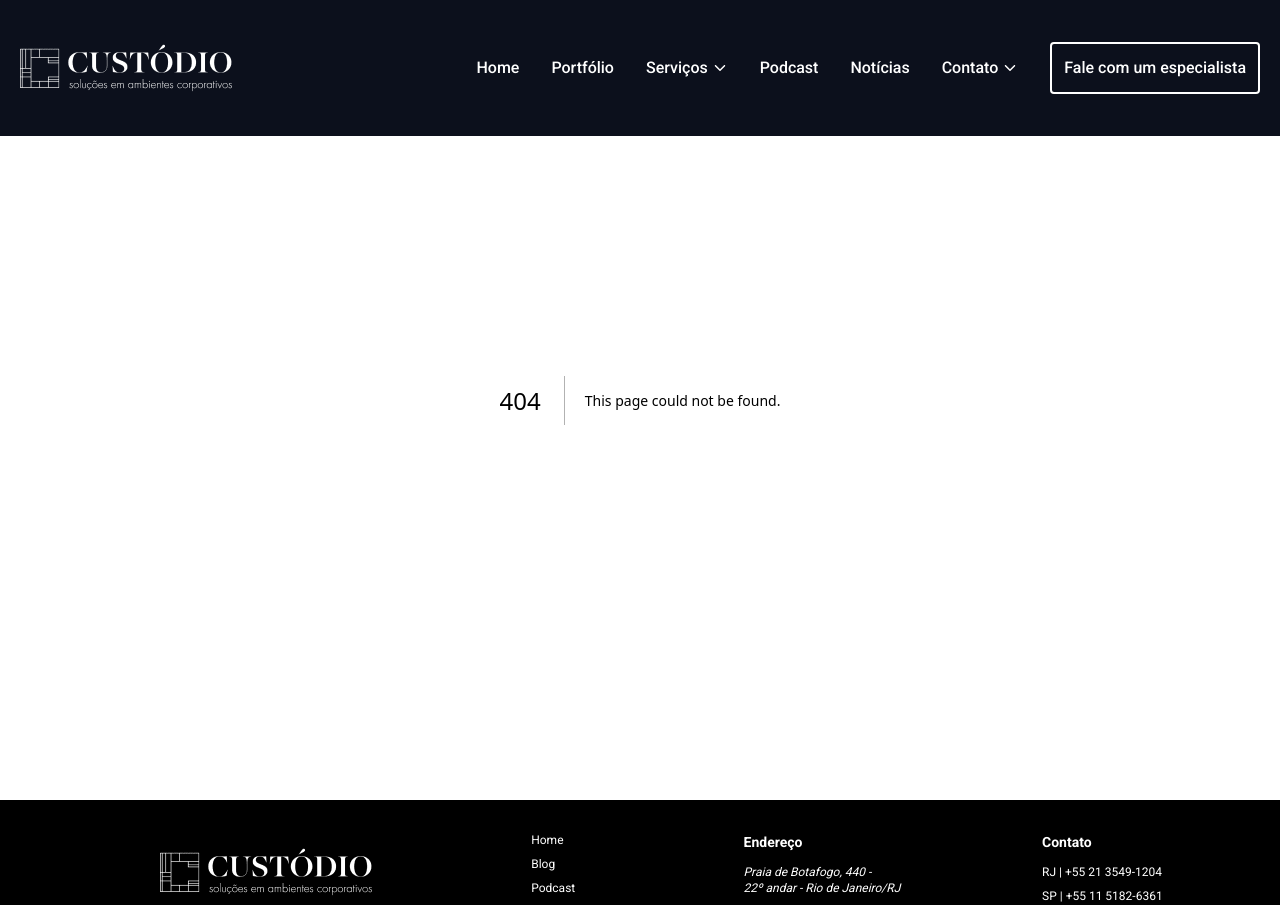
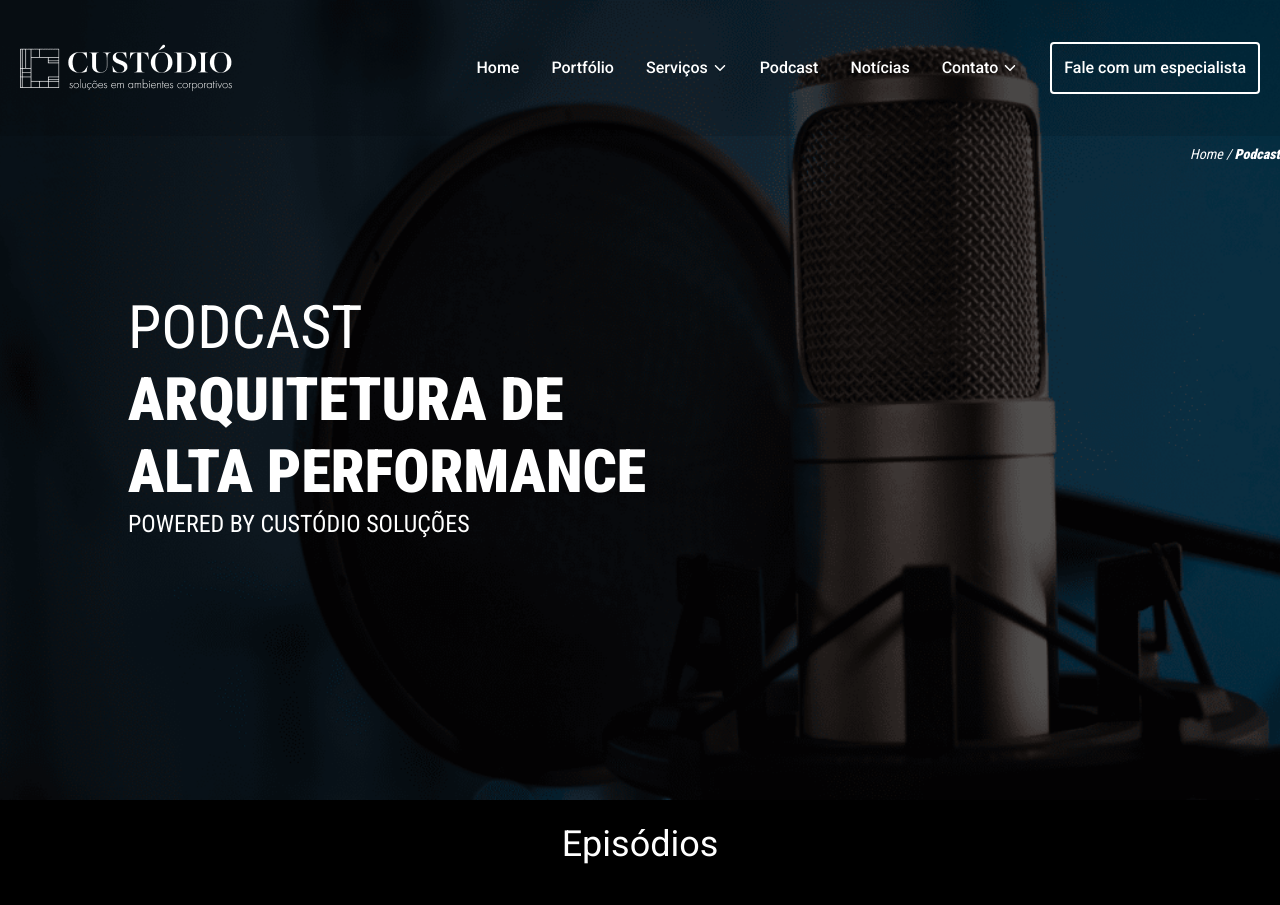
Before and after one commit to HumbertoFox/neninstalacoes, a Next.js app: page /podcast in a window 1280 px wide. Before the commit this address had no page. Shown: the top 905 px of the page. Built offline with nearby package versions, Linux system fonts and the light colour scheme.

Commit message:
feat: page podcast page

```diff
--- a/src/app/layout.tsx
+++ b/src/app/layout.tsx
@@ -13,7 +13,7 @@ const robottoSans = Roboto({
 const robotto_Cond_Sans = Roboto_Condensed({
   variable: '--font-robotto-cond-sans',
   subsets: ['latin'],
-  weight: ['900']
+  weight: ['400', '900']
 });
 
 export const metadata: Metadata = {
--- /dev/null
+++ b/src/app/podcast/page.tsx
@@ -0,0 +1,49 @@
+import Image from 'next/image';
+import ImgPodcast from '@/components/images/podcast/bg-podcast.png';
+import Link from 'next/link';
+
+export default function PodcastPage() {
+    return (
+        <main className='relative min-w-full min-h-screen'>
+            <Image
+                className='w-full min-h-screen object-cover'
+                src={ImgPodcast}
+                alt='Imagem Microfone'
+            />
+            <div className='absolute top-0 left-0 w-full h-full bg-black opacity-50' />
+            <div className='absolute top-0 left-0 w-full h-full flex flex-col items-center justify-center text-white font-robotto_cond'>
+                <section className='w-full max-w-screen-2xl min-h-full flex flex-col items-center pt-36'>
+                    <div className='w-full max-w-screen-2xl flex justify-end text-sm italic'>
+                        <Link
+                            className='hover:text-gray-500 hover:font-bold duration-300'
+                            href='/'
+                        >
+                            <span>Home</span>
+                        </Link>
+                        <span>&nbsp;/&nbsp;</span>
+                        <span className='font-bold'>Podcast</span>
+                    </div>
+                    <div className='w-full max-w-5xl mt-32'>
+                        <h1 className='text-6xl leading-[72px] uppercase font-normal'>
+                            Podcast <br />
+                            <strong className='font-black'>
+                                Arquitetura de <br />
+                                Alta Performance
+                            </strong>
+                        </h1>
+                        <p className='text-2xl'>
+                            POWERED BY CUSTÓDIO SOLUÇÕES
+                        </p>
+                    </div>
+                </section>
+            </div>
+            <section className='relative w-full flex justify-center bg-black'>
+                <div className='text-white font-robotto'>
+                    <h1 className='text-4xl font-normal py-6'>
+                        Episódios
+                    </h1>
+                </div>
+            </section>
+        </main>
+    );
+}
--- a/src/components/header/index.tsx
+++ b/src/components/header/index.tsx
@@ -41,7 +41,7 @@ export default function HeaderComponent() {
                     backgroundColor: '#0c101c',
                 });
             } else {
-                if (pathname === '/') {
+                if (pathname === '/' || pathname === '/podcast') {
                     gsap.to(header, {
                         backgroundColor: 'rgba(0, 0, 0, 0.1)',
                         duration: 0.3,
@@ -149,7 +149,7 @@ export default function HeaderComponent() {
 
                         <Link
                             className='hover:scale-110 duration-300 ease-in-out'
-                            href='#'
+                            href='/podcast'
                         >
                             <li>Podcast</li>
                         </Link>
@@ -193,7 +193,7 @@ export default function HeaderComponent() {
 
                         <Link
                             className='hover:bg-white hover:text-black border-2 border-white rounded duration-300'
-                            href='#talkexpert'
+                            href={pathname !== '/' ? '/#talkexpert' : '#talkexpert'}
                         >
                             <li className='text-nowrap p-3 hover:scale-105 duration-300 ease-in-out'>
                                 Fale com um especialista
```
Also changed, not shown: src/components/images/podcast/bg-podcast.png (added).
